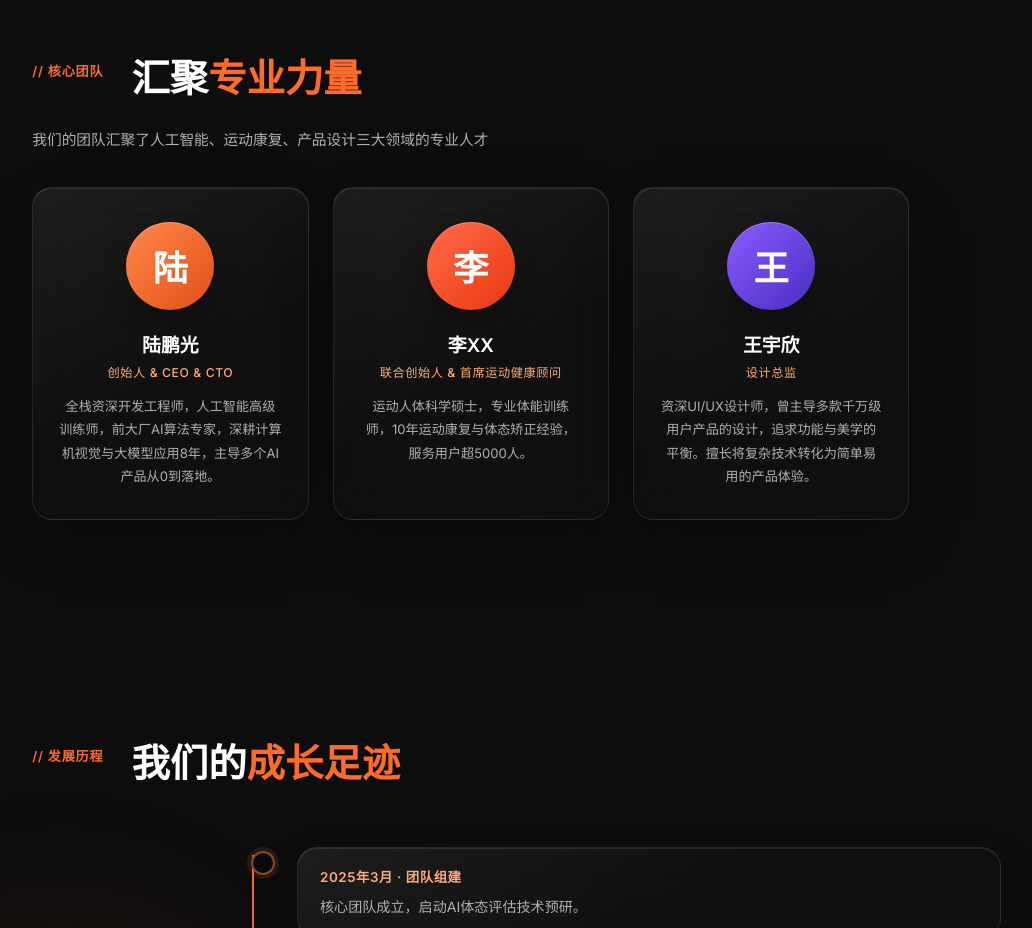
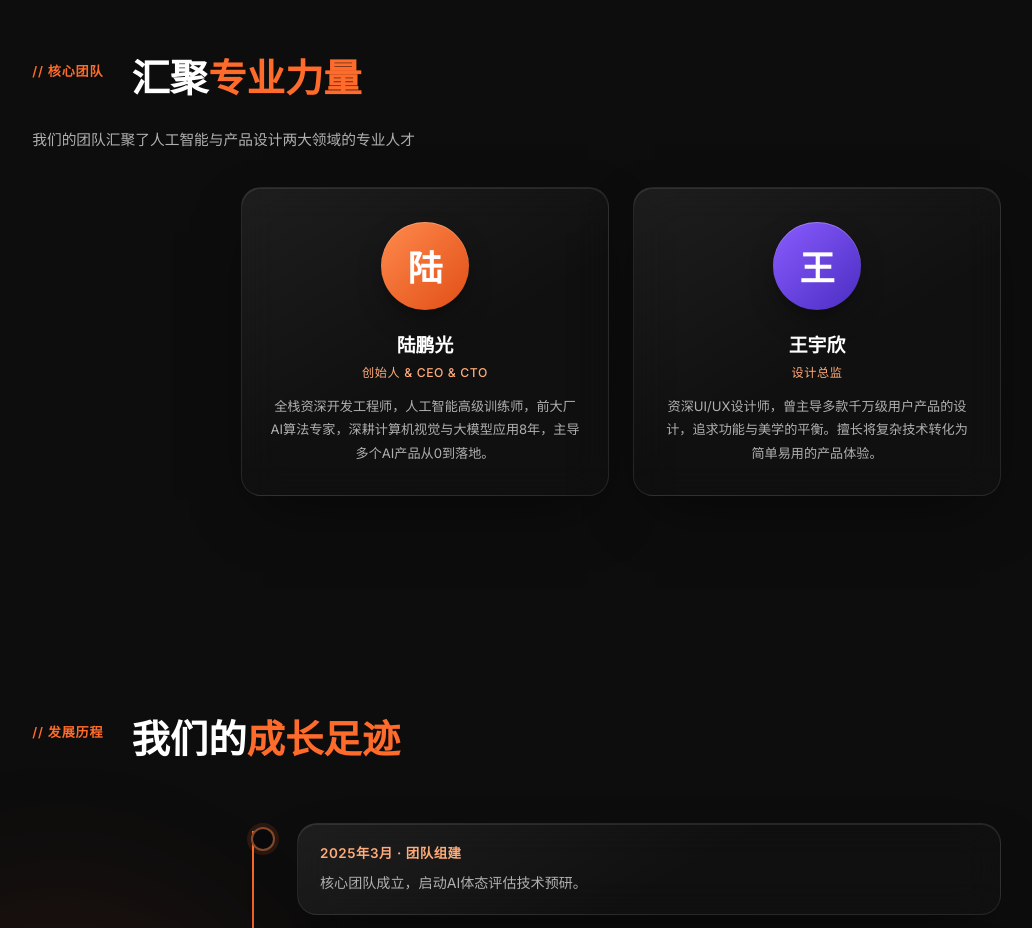
Before and after one commit to lupengguang/Healthmanagement, a plain HTML site: page about.html in a window 1280 px wide. Shown: the part 1660-2588 px from the top of the page, without its empty margins (19-1051 px from the left). Drawn offline with nearby package versions, Linux system fonts and the light colour scheme.

Commit message:
fix: 移除李XX占位团队卡（团队保留2人，网格改2列居中）

```diff
--- a/about.html
+++ b/about.html
@@ -141,7 +141,7 @@
       <span class="tag-orange">// 核心团队</span>
       <h2 class="h2-poppins">汇聚<span class="orange">专业力量</span></h2>
     </div>
-    <p class="pg-rec-sub" data-reveal>我们的团队汇聚了人工智能、运动康复、产品设计三大领域的专业人才</p>
+    <p class="pg-rec-sub" data-reveal>我们的团队汇聚了人工智能与产品设计两大领域的专业人才</p>
     <div class="ab-team" data-reveal-group>
 
       <div class="ab-member glass" data-tilt data-cursor>
@@ -149,13 +149,6 @@
         <h3>陆鹏光</h3>
         <span class="ab-role">创始人 &amp; CEO &amp; CTO</span>
         <p>全栈资深开发工程师，人工智能高级训练师，前大厂AI算法专家，深耕计算机视觉与大模型应用8年，主导多个AI产品从0到落地。</p>
-      </div>
-
-      <div class="ab-member glass" data-tilt data-cursor>
-        <div class="ab-avatar" style="background:linear-gradient(135deg,#ff6b4a,#e8380f)">李</div>
-        <h3>李XX</h3>
-        <span class="ab-role">联合创始人 &amp; 首席运动健康顾问</span>
-        <p>运动人体科学硕士，专业体能训练师，10年运动康复与体态矫正经验，服务用户超5000人。</p>
       </div>
 
       <div class="ab-member glass" data-tilt data-cursor>
--- a/css/style.css
+++ b/css/style.css
@@ -862,7 +862,7 @@
 
 /* team */
 .ab-team-sec{position:relative}
-.ab-team{display:grid;grid-template-columns:repeat(4,1fr);gap:24px}
+.ab-team{display:grid;grid-template-columns:repeat(2,1fr);max-width:760px;margin:0 auto;gap:24px}
 .ab-member{padding:34px 26px 30px;text-align:center;transition:transform .5s var(--ease),border-color .5s,box-shadow .5s}
 .ab-member:hover{border-color:rgba(255,138,77,.5);box-shadow:0 40px 80px -26px rgba(255,107,43,.3),inset 0 1px 0 rgba(255,255,255,.1)}
 .ab-avatar{
```
